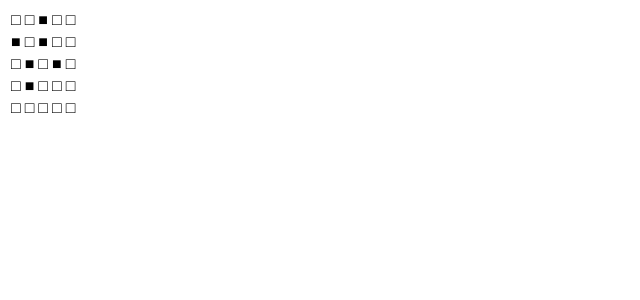
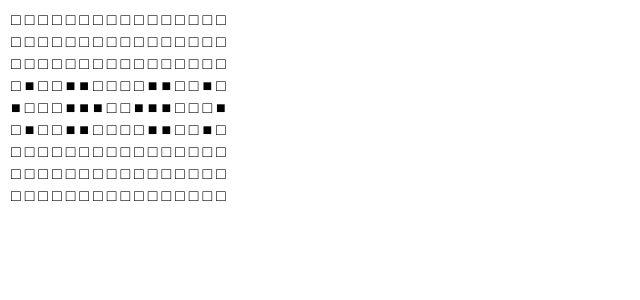
Before and after one commit to AaronMaywood/Cellular-Automaton-by-Vue.js, a Vue app: page / in a window 1280 px wide. Shown: the top 300 px of the page, without its empty margins (0-640 px from the left). Built offline with nearby package versions, Linux system fonts and the light colour scheme.

Commit message:
bugfix & ペンタデカスロンの実装

```diff
--- a/index.html
+++ b/index.html
@@ -2,7 +2,6 @@
 <html lang="en">
   <head>
     <meta charset="UTF-8">
-    <link rel="icon" href="/favicon.ico">
     <meta name="viewport" content="width=device-width, initial-scale=1.0">
     <title>Vite App</title>
   </head>
--- a/src/App.vue
+++ b/src/App.vue
@@ -4,7 +4,7 @@ import Cell from './components/Cell.vue'
 
 let counter = 0
 function nextTick(timestamp) {
-	if(counter++>60){
+	if(counter++>20){
 		update();
 		counter = 0
 	}
--- a/src/store.js
+++ b/src/store.js
@@ -1,15 +1,34 @@
 import { reactive } from 'vue'
 
-export const ROWS = 5;
-export const COLS = 5;
+export const ROWS = 9;
+export const COLS = 16;
 
 export const cells = reactive([
+	// ペンタデカスロン
+	[0,0,0,0,0,0,0,0,0],
+	[0,0,0,0,0,0,0,0,0],
+	[0,0,0,0,0,0,0,0,0],
+	[0,0,0,0,1,0,0,0,0],
+	[0,0,0,0,1,0,0,0,0],
+	[0,0,0,0,1,0,0,0,0],
+	[0,0,0,0,1,0,0,0,0],
+	[0,0,0,0,1,0,0,0,0],
+	[0,0,0,0,1,0,0,0,0],
+	[0,0,0,0,1,0,0,0,0],
+	[0,0,0,0,1,0,0,0,0],
+	[0,0,0,0,1,0,0,0,0],
+	[0,0,0,0,1,0,0,0,0],
+	[0,0,0,0,0,0,0,0,0],
+	[0,0,0,0,0,0,0,0,0],
+	[0,0,0,0,0,0,0,0,0],
+	/*
 	// Clock 4x4 - https://ja.wikipedia.org/wiki/%E6%99%82%E8%A8%88_(%E3%83%A9%E3%82%A4%E3%83%95%E3%82%B2%E3%83%BC%E3%83%A0)
 	[0,1,0,0,0],
 	[0,0,1,1,0],
 	[1,1,0,0,0],
 	[0,0,1,0,0],
 	[0,0,0,0,0],
+	*/
 	/*
 	// Blinker 3x3 - https://ja.wikipedia.org/wiki/%E6%8C%AF%E5%8B%95%E5%AD%90_(%E3%83%A9%E3%82%A4%E3%83%95%E3%82%B2%E3%83%BC%E3%83%A0)
 	[0,0,0,0,0],
@@ -85,6 +104,10 @@ export function update(){
 					next[x][y] = 1
 					break;
 				case 4:
+				case 5:
+				case 6:
+				case 7:
+				case 8:
 					// 過密
 					// 生きているセルに隣接する生きたセルが4つ以上ならば、過密により死滅する。
 					next[x][y] = 0
```
